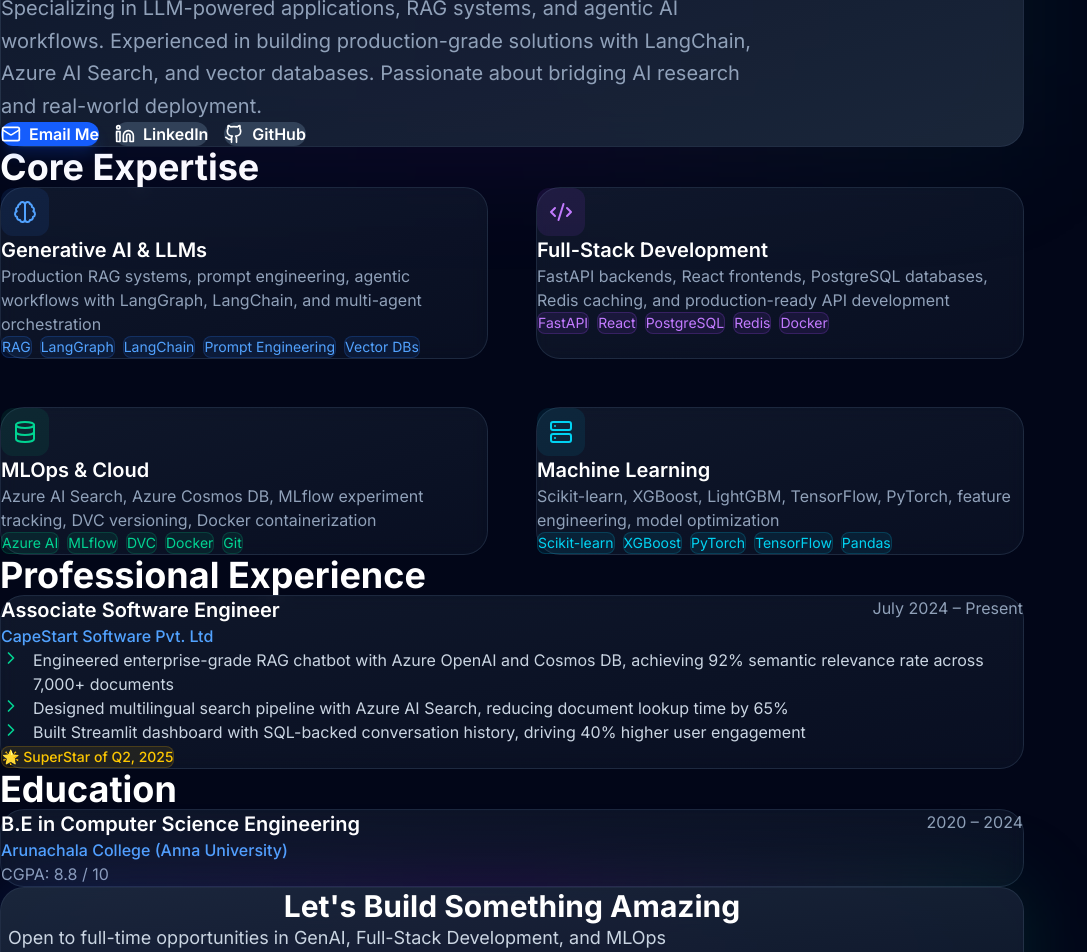
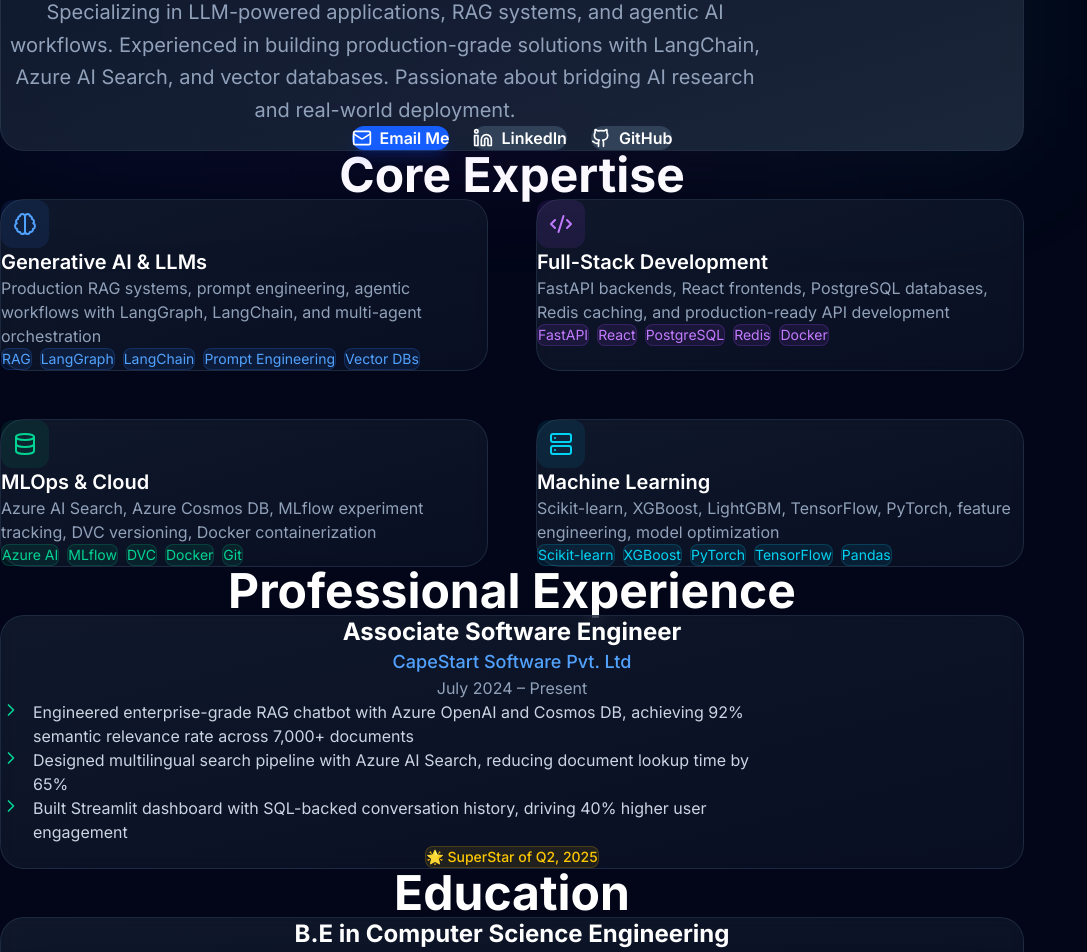
Before and after one commit to joevishahmergil/joevishahmergil.github.io, a React (Vite) app: page / in a window 1280 px wide. Shown: the part 200-1152 px from the top of the page, without its empty margins (0-1087 px from the left). Built offline with nearby package versions, Linux system fonts and the light colour scheme; the HTML template or start-up script is replaced by a standard one.

Commit message:
Final alignment polish: forced center alignment and max spacing

```diff
--- a/src/App.jsx
+++ b/src/App.jsx
@@ -100,28 +100,28 @@
   };
 
   const renderHome = () => (
-    <div className="space-y-32 md:space-y-48">
+    <div className="space-y-48 md:space-y-64">
       {/* Hero Section */}
       <div className="relative">
         <div className="absolute inset-0 bg-gradient-to-r from-blue-600/10 via-purple-600/10 to-emerald-600/10 rounded-3xl blur-3xl"></div>
         <div className="relative bg-gradient-to-br from-slate-900/90 to-slate-800/90 backdrop-blur-xl rounded-3xl p-12 border border-slate-700/50">
           <div className="flex items-start justify-between">
-            <div className="text-center md:text-left space-y-8 flex-1">
+            <div className="text-center space-y-10 flex-1">
               <div className="inline-block px-4 py-2 bg-emerald-500/10 border border-emerald-500/20 rounded-full text-emerald-400 text-sm font-medium">
                 Available for Full-Time Opportunities
               </div>
               <h1 className="text-5xl md:text-7xl font-bold bg-gradient-to-r from-blue-400 via-purple-400 to-emerald-400 bg-clip-text text-transparent leading-tight">
                 Joevishah Mergil S
               </h1>
-              <p className="text-2xl md:text-3xl text-slate-300 font-medium">
+              <p className="text-2xl md:text-4xl text-slate-300 font-medium">
                 Generative AI Engineer & Python Developer
               </p>
-              <p className="text-lg md:text-xl text-slate-400 leading-relaxed max-w-3xl mx-auto md:mx-0">
+              <p className="text-lg md:text-xl text-slate-400 leading-relaxed max-w-3xl mx-auto">
                 Specializing in LLM-powered applications, RAG systems, and agentic AI workflows.
                 Experienced in building production-grade solutions with LangChain, Azure AI Search,
                 and vector databases. Passionate about bridging AI research and real-world deployment.
               </p>
-              <div className="flex flex-wrap justify-center md:justify-start gap-4 pt-4">
+              <div className="flex flex-wrap justify-center gap-6 pt-8">
                 <a href="mailto:joevishahmergil@gmail.com" className="flex items-center gap-2 px-8 py-4 bg-blue-600 hover:bg-blue-700 rounded-xl font-semibold transition-all hover:scale-105 shadow-lg shadow-blue-600/20">
                   <Mail className="w-5 h-5" />
                   Email Me
@@ -141,8 +141,8 @@
       </div>
 
       {/* Core Expertise */}
-      <div className="pt-24">
-        <h2 className="text-4xl font-bold text-white mb-12 text-center md:text-left">Core Expertise</h2>
+      <div className="pt-32">
+        <h2 className="text-4xl md:text-5xl font-bold text-white mb-16 text-center">Core Expertise</h2>
         <div className="grid md:grid-cols-2 gap-8 md:gap-12">
           <div className="bg-gradient-to-br from-slate-800/50 to-slate-900/50 backdrop-blur-sm p-10 md:p-12 rounded-3xl border border-slate-700/50 hover:border-blue-500/50 transition-all">
             <div className="w-12 h-12 bg-blue-500/10 rounded-xl flex items-center justify-center mb-4">
@@ -199,18 +199,17 @@
       </div>
 
       {/* Professional Experience */}
-      <div className="pt-24">
-        <h2 className="text-4xl font-bold text-white mb-12 text-center md:text-left">Professional Experience</h2>
+      {/* Professional Experience */}
+      <div className="pt-32">
+        <h2 className="text-4xl md:text-5xl font-bold text-white mb-16 text-center">Professional Experience</h2>
         <div className="space-y-12">
-          <div className="bg-gradient-to-br from-slate-800/50 to-slate-900/50 backdrop-blur-sm p-10 md:p-12 rounded-3xl border border-slate-700/50">
-            <div className="flex justify-between items-start mb-4">
-              <div>
-                <h3 className="text-xl font-semibold text-white">Associate Software Engineer</h3>
-                <p className="text-blue-400 font-medium">CapeStart Software Pvt. Ltd</p>
-              </div>
-              <span className="text-slate-400">July 2024 – Present</span>
+          <div className="bg-gradient-to-br from-slate-800/50 to-slate-900/50 backdrop-blur-sm p-10 md:p-12 rounded-3xl border border-slate-700/50 text-center">
+            <div className="flex flex-col items-center mb-8">
+              <h3 className="text-2xl font-bold text-white mb-2">Associate Software Engineer</h3>
+              <p className="text-blue-400 font-medium text-lg">CapeStart Software Pvt. Ltd</p>
+              <span className="text-slate-400 mt-2">July 2024 – Present</span>
             </div>
-            <ul className="space-y-3 text-slate-300">
+            <ul className="space-y-4 text-slate-300 text-left max-w-3xl mx-auto">
               <li className="flex items-start gap-3">
                 <ChevronRight className="w-5 h-5 text-emerald-400 mt-0.5 flex-shrink-0" />
                 <span>Engineered enterprise-grade RAG chatbot with Azure OpenAI and Cosmos DB, achieving 92% semantic relevance rate across 7,000+ documents</span>
@@ -232,16 +231,15 @@
       </div>
 
       {/* Education */}
-      <div className="pt-24">
-        <h2 className="text-4xl font-bold text-white mb-12 text-center md:text-left">Education</h2>
-        <div className="bg-gradient-to-br from-slate-800/50 to-slate-900/50 backdrop-blur-sm p-10 md:p-12 rounded-3xl border border-slate-700/50">
-          <div className="flex justify-between items-start">
-            <div>
-              <h3 className="text-xl font-semibold text-white">B.E in Computer Science Engineering</h3>
-              <p className="text-blue-400 font-medium">Arunachala College (Anna University)</p>
-              <p className="text-slate-400 mt-2">CGPA: 8.8 / 10</p>
-            </div>
-            <span className="text-slate-400">2020 – 2024</span>
+      {/* Education */}
+      <div className="pt-32">
+        <h2 className="text-4xl md:text-5xl font-bold text-white mb-16 text-center">Education</h2>
+        <div className="bg-gradient-to-br from-slate-800/50 to-slate-900/50 backdrop-blur-sm p-10 md:p-12 rounded-3xl border border-slate-700/50 text-center">
+          <div className="flex flex-col items-center">
+            <h3 className="text-2xl font-bold text-white mb-2">B.E in Computer Science Engineering</h3>
+            <p className="text-blue-400 font-medium text-lg">Arunachala College (Anna University)</p>
+            <p className="text-slate-400 mt-2">CGPA: 8.8 / 10</p>
+            <span className="text-slate-400 mt-2">2020 – 2024</span>
           </div>
         </div>
       </div>
```
Also changed, not shown: 1 other file (tests, documents, lock files or other folders).
